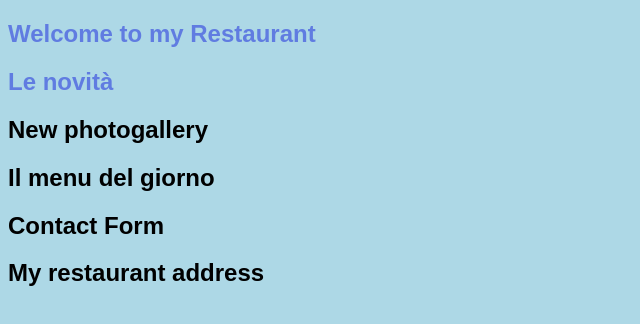
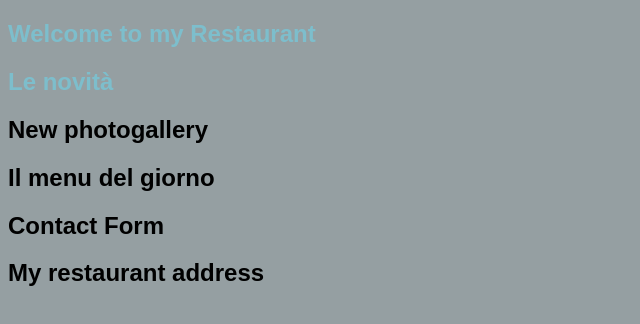
Before and after one commit to LillaFioravanti/my-restaurant, a plain HTML site: page index.html in a window 1280 px wide. Shown: the whole page, without its empty margins (0-640 px from the left). Drawn offline with Linux system fonts and the light colour scheme.

Commit message:
change colors

```diff
--- a/style.css
+++ b/style.css
@@ -1,8 +1,8 @@
 body {
-    background-color: lightblue;
+    background-color: rgb(149, 159, 162);
     font-family: Arial, Helvetica, sans-serif;
 }
-h1 { color: rgb(96, 124, 225);}
+h1 { color: rgb(125, 190, 204);}
 .contact-form {
     background-color: rgb(207, 183, 183);
 }
```
